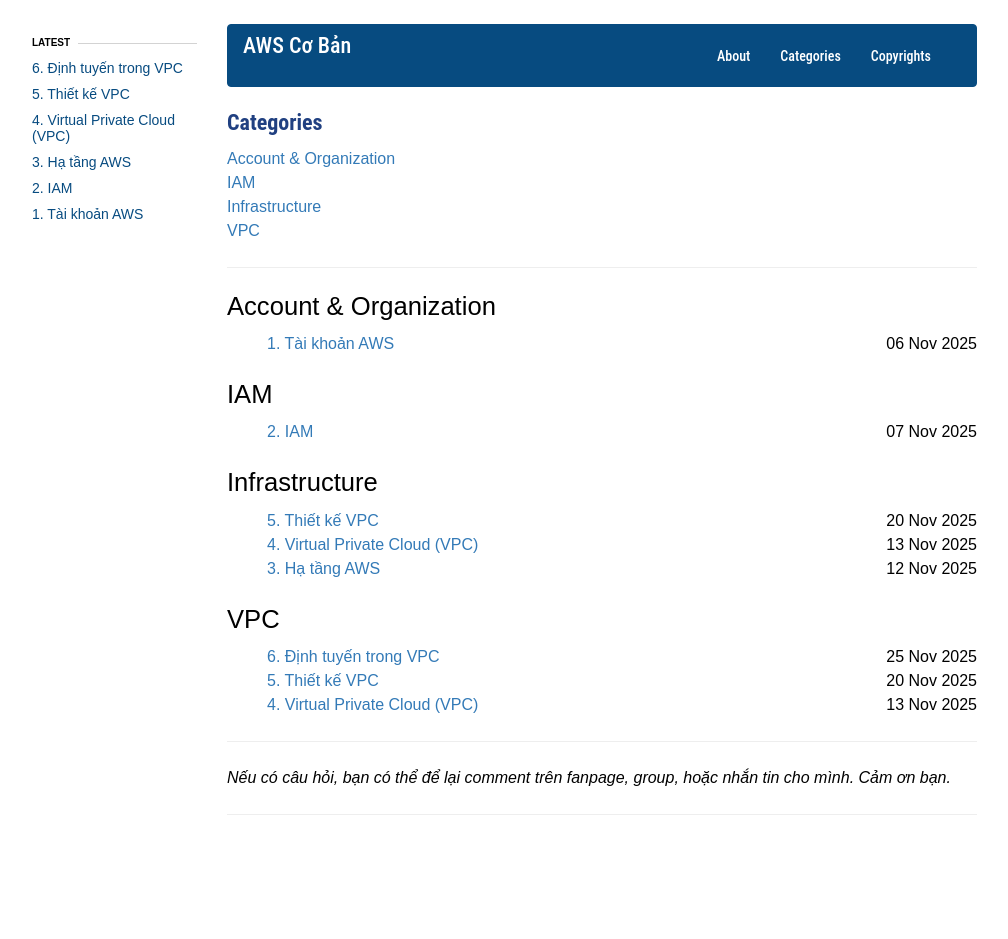
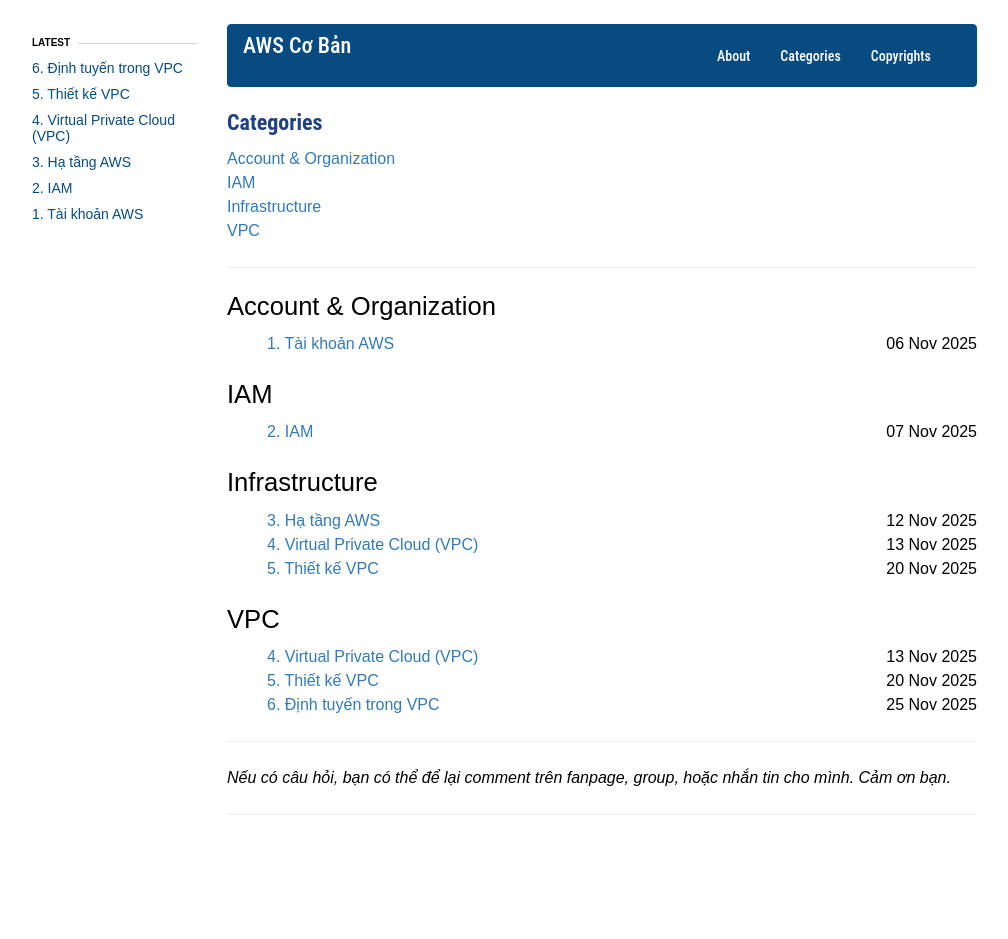
Before and after one commit to awscoban/awscoban.github.io, a Jekyll site: the page built from categories.md, in a window 1280 px wide. Shown: the whole page, without its empty margins (38-1046 px from the left). Built offline with Jekyll 4.4.1, drawn with Linux system fonts in a browser that asks for light colours; nearby versions of some CDN libraries.

Commit message:
refactor: show post in chronological order

```diff
--- a/categories.md
+++ b/categories.md
@@ -15,7 +15,7 @@
     {% for tag in site.categories %}
     <h2 id="{{ tag[0] | slugify }}">{{ tag[0] }}</h2>
     <ul class="tags-expo-posts">
-      {% for post in tag[1] %}
+      {% for post in tag[1] reversed%}
       <!-- <li> -->
       <div>
         <span style="float: left;">
```
Also changed, not shown: tags.md (+1 -1 lines).
